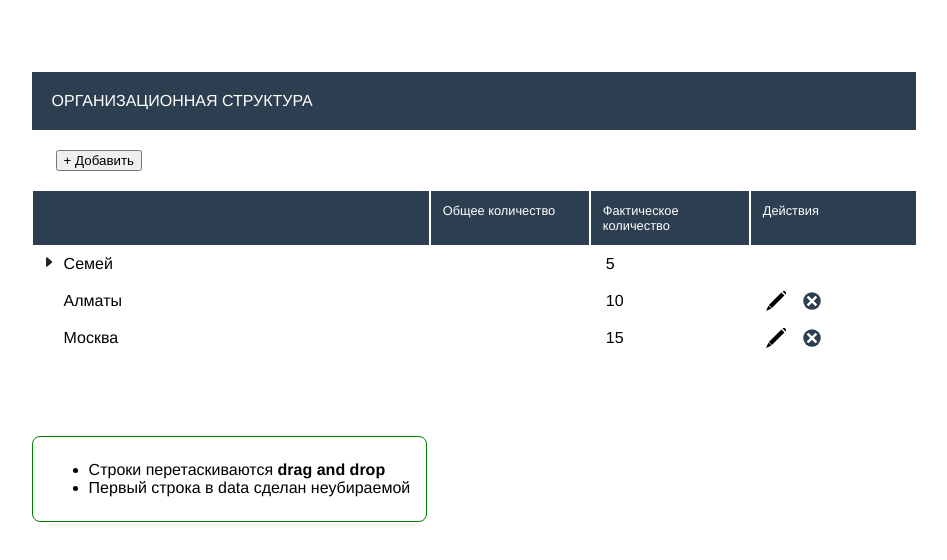
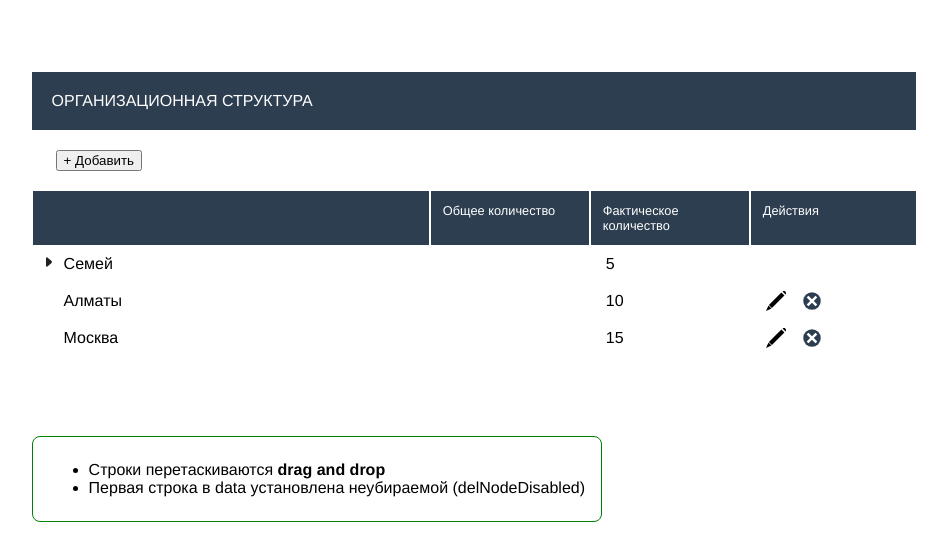
Before and after one commit to baidauletov/jubilant-invention, a Vue app: page / in a window 1280 px wide. Shown: the top 560 px of the page, without its empty margins (166-1113 px from the left). Built offline with nearby package versions, Linux system fonts and the light colour scheme.

Commit message:
Some ref

```diff
--- a/src/App.vue
+++ b/src/App.vue
@@ -24,9 +24,6 @@
       default-tree-node-name="Отдел"
       :default-expanded="false"
     >
-      <!-- <template v-slot:addTreeNodeIcon="slotProps">
-        <span class="icon">{{ slotProps ? `📂` : '' }}</span>
-      </template> -->
       <template v-slot:editNodeIcon="slotProps">
         <span class="icon"><icon-pencil />{{ slotProps ? '' : '' }}</span>
       </template>
@@ -38,7 +35,7 @@
       <ul>
         <li>Строки перетаскиваются <strong> drag and drop </strong></li>
         <li>
-          Первый строка в data сделан неубираемой
+          Первая строка в data установлена неубираемой (delNodeDisabled)
         </li>
       </ul>
     </div>
--- a/src/components/VueTreeList.vue
+++ b/src/components/VueTreeList.vue
@@ -162,8 +162,7 @@ export default {
       isDragEnterUp: false,
       isDragEnterBottom: false,
       isDragEnterNode: false,
-      expanded: this.defaultExpanded,
-      isFormOpen: false
+      expanded: this.defaultExpanded
     }
   },
   props: {
@@ -406,11 +405,6 @@ export default {
         node: compInOperation.model,
         src: oldParent
       })
-    },
-    onCloseForm() {
-      console.log('also close From')
-      this.isFormOpen = false
-      console.log(this.isFormOpen)
     }
   }
 }
```
